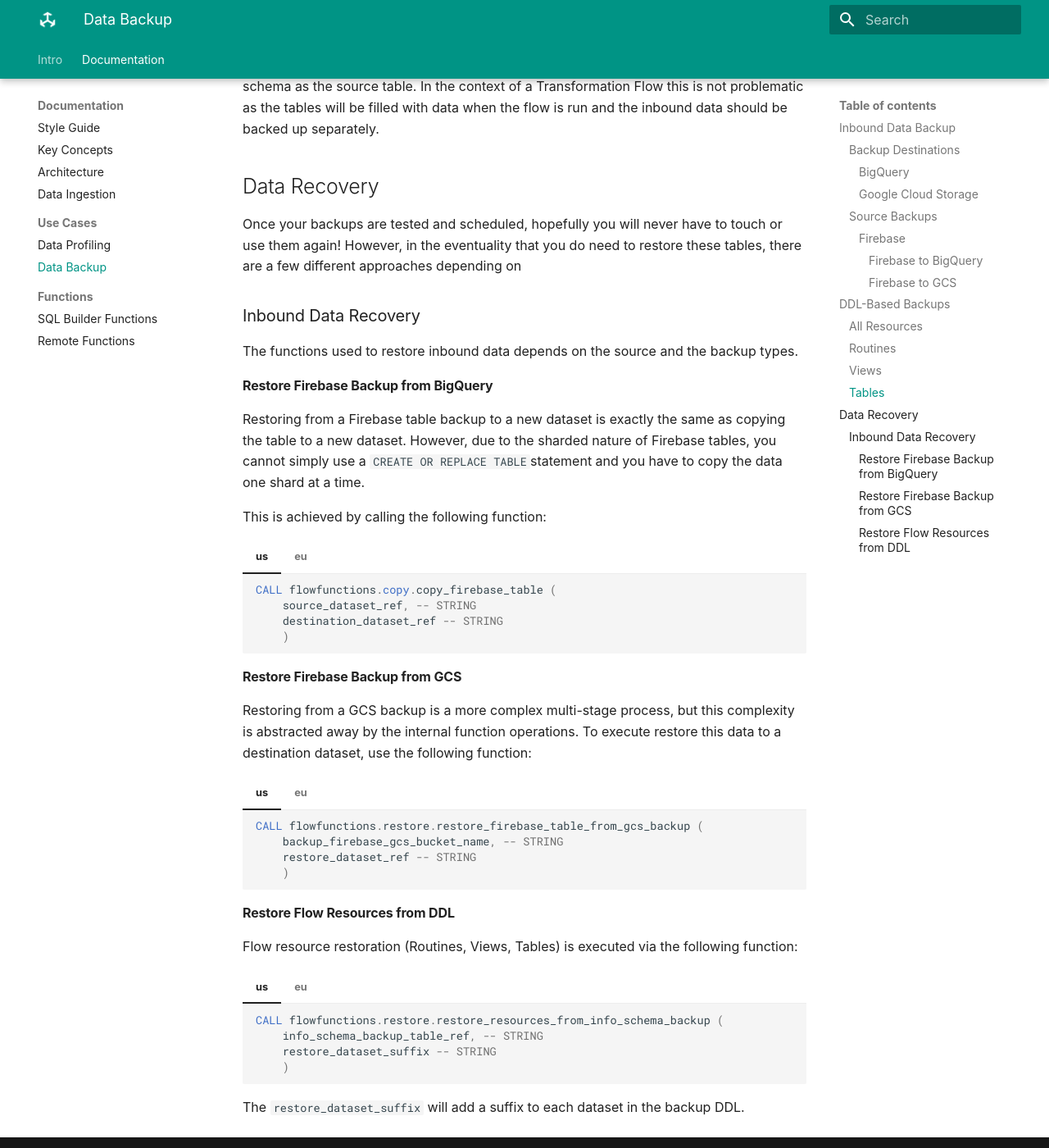
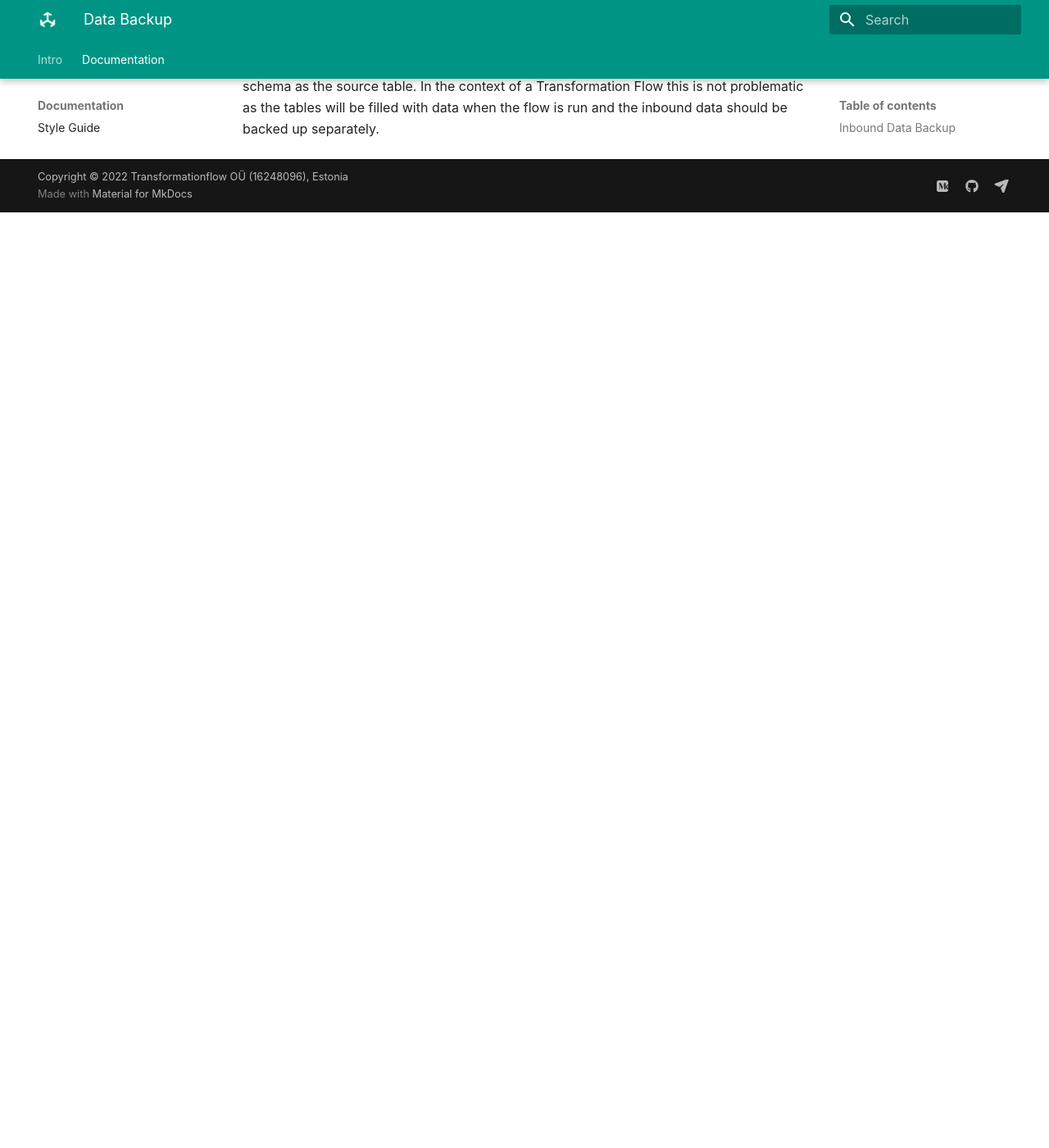
Before and after one commit to transformationflow/transformationflow.github.io, an MkDocs documentation site: the page built from docs/documentation/usecases/backup.md, in a window 1280 px wide and 1400 px high, scrolled down 3282 px. Shown: the whole window at 82% size. Built offline with MkDocs 1.6.1 and Material for MkDocs 9.7.7, drawn with Linux system fonts in a browser that asks for light colours; some web fonts are replaced; comment, search, counter and statistics services are not loaded; after the commit the page ends 3541 px from its top, so only the background shows below that.

Commit message:
added data recovery

````diff
--- a/docs/documentation/usecases/backup.md
+++ b/docs/documentation/usecases/backup.md
@@ -142,70 +142,3 @@
     ```
 
 Note that when recovering tables, they will be created as empty tables with the exact same schema as the source table.  In the context of a Transformation Flow this is not problematic as the tables will be filled with data when the flow is run and the inbound data should be backed up separately.
-
-# Data Recovery
-Once your backups are tested and scheduled, hopefully you will never have to touch or use them again!  However, in the eventuality that you do need to restore these tables, there are a few different approaches depending on
-
-## Inbound Data Recovery
-The functions used to restore inbound data depends on the source and the backup types.
-
-### Restore Firebase Backup from BigQuery
-Restoring from a Firebase table backup to a new dataset is exactly the same as copying the table to a new dataset.  However, due to the sharded nature of Firebase tables, you cannot simply use a `CREATE OR REPLACE TABLE`statement and you have to copy the data one shard at a time.
-
-This is achieved by calling the following function:
-
-=== "us"
-    ```sql
-    CALL flowfunctions.copy.copy_firebase_table (
-        source_dataset_ref, -- STRING
-        destination_dataset_ref -- STRING
-        )
-    ```
-
-=== "eu"
-    ```sql
-    CALL flowfunctionseu.copy.copy_firebase_table (
-        source_dataset_ref, -- STRING
-        destination_dataset_ref -- STRING
-        )
-    ```
-
-### Restore Firebase Backup from GCS
-Restoring from a GCS backup is a more complex multi-stage process, but this complexity is abstracted away by the internal function operations.  To execute restore this data to a destination dataset, use the following function:
-
-=== "us"
-    ```sql
-    CALL flowfunctions.restore.restore_firebase_table_from_gcs_backup (
-        backup_firebase_gcs_bucket_name, -- STRING
-        restore_dataset_ref -- STRING
-        )
-    ```
-
-=== "eu"
-    ```sql
-    CALL flowfunctionseu.restore.restore_firebase_table_from_gcs_backup (
-        backup_firebase_gcs_bucket_name, -- STRING
-        restore_dataset_ref -- STRING
-        )
-    ```
-
-### Restore Flow Resources from DDL
-Flow resource restoration (Routines, Views, Tables) is executed via the following function:
-
-=== "us"
-    ```sql
-    CALL flowfunctions.restore.restore_resources_from_info_schema_backup (
-        info_schema_backup_table_ref, -- STRING
-        restore_dataset_suffix -- STRING
-        )
-    ```
-
-=== "eu"
-    ```sql
-    CALL flowfunctionseu.restore.restore_resources_from_info_schema_backup (
-        info_schema_backup_table_ref, -- STRING
-        restore_dataset_suffix -- STRING
-        )
-    ```
-
-The `restore_dataset_suffix` will add a suffix to each dataset in the backup DDL.
--- a/mkdocs.yml
+++ b/mkdocs.yml
@@ -40,6 +40,7 @@
     - Use Cases:
       - Data Profiling: 'documentation/usecases/profiling.md'
       - Data Backup: 'documentation/usecases/backup.md'
+      - Data Recovery: 'documentation/usecases/recovery.md'
 
     - Functions:
       - SQL Builder Functions: 'documentation/functions/sqlbuilders.md'
````
Also changed, not shown: docs/documentation/usecases/recovery.md (added, +91 -0 lines).
